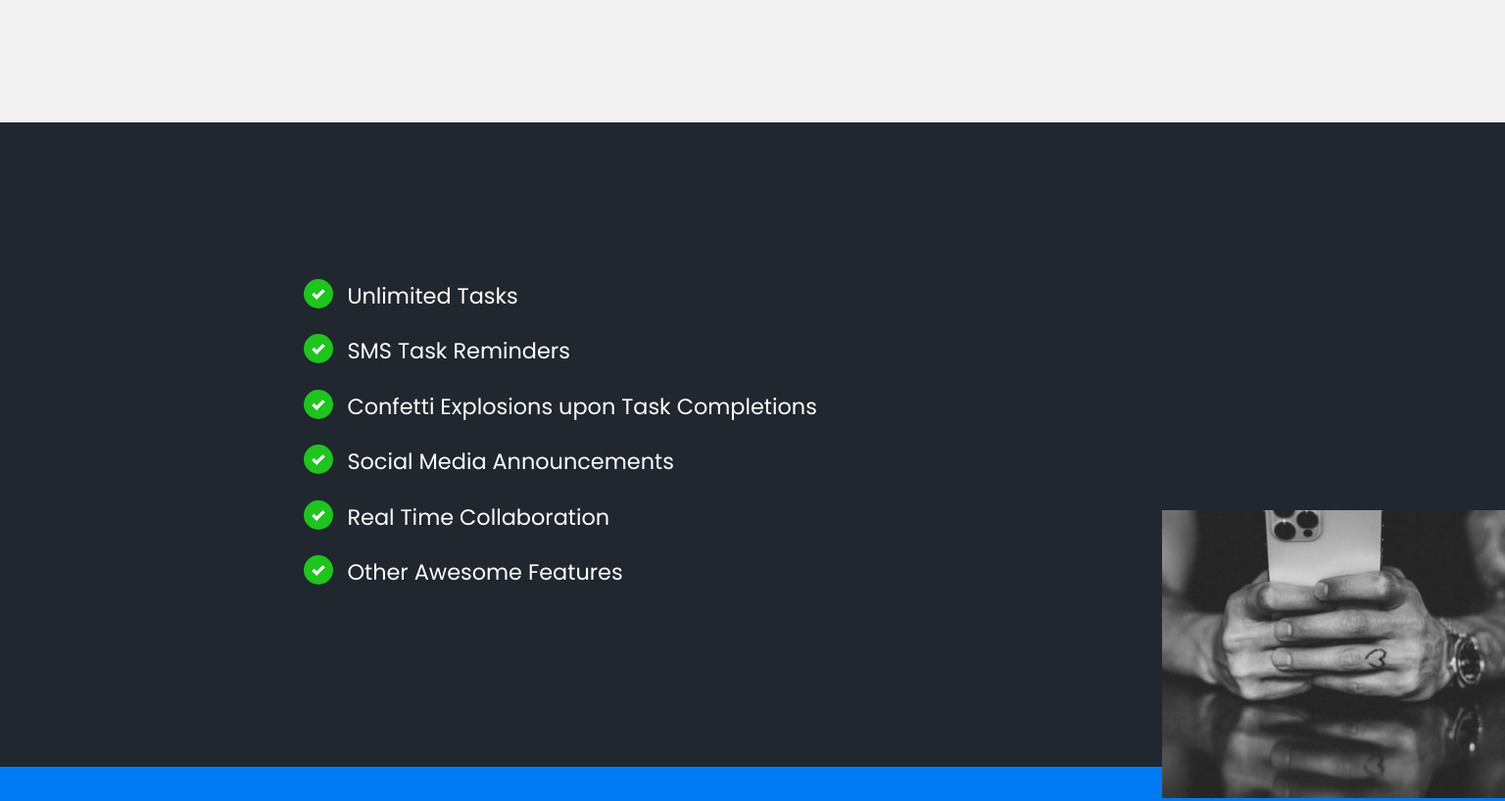
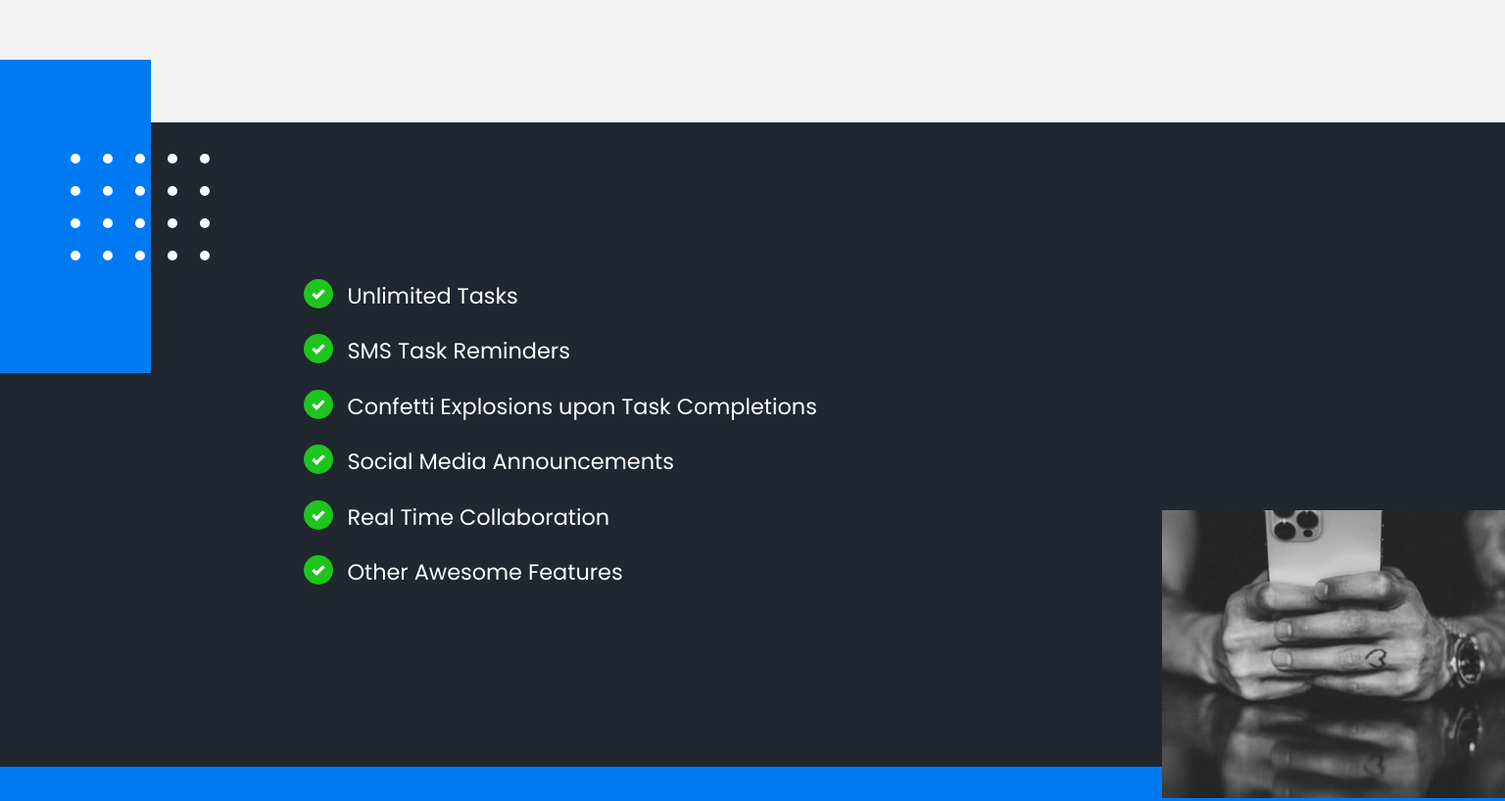
Before and after one commit to brettl1991/Landing-Page, a plain HTML site: page index.html in a window 1536 px wide. Shown: the part 660-1478 px from the top of the page at 98% size. Drawn offline with Linux system fonts and the light colour scheme.

Commit message:
Styling for wider screens

```diff
--- a/Css/main.scss
+++ b/Css/main.scss
@@ -292,7 +292,6 @@ nav {
   .container {
     width: 1080px;
     margin: 0 auto;
-
   }
 
   section {
@@ -303,8 +302,6 @@ nav {
     display: flex;
     justify-content: space-between;
     text-align: left;
-  }
-
     .left-col {
       margin: 3em 3em 0 5em;
 
@@ -381,3 +378,28 @@ ul.features-list {
       height: 100%;
     }
   }
+}
+
+@media only screen and (min-width: 1450px) {
+  .features-section {
+    &:before {
+      content: "";
+      position: absolute;
+      width: 10%;
+      height: 20em;
+      background: var(--primary-color);
+      left: 0;
+      top: -4em;
+    }
+
+    &:after {
+      content: "";
+      position: absolute;
+      width: 200px;
+      height: 20em;
+      background: url("../images/dots.svg") no-repeat;
+      left: 4.5em;
+      top: 2em;
+    }
+  }
+}
--- a/index.html
+++ b/index.html
@@ -34,7 +34,6 @@
           <ul class="seconday-nav">
             <li><a href="#">Contact</a></li>
             <li class="go-premium-cta"><a href="#">Go Premium</a></li>
-            <li><a href="#">Pricing</a></li>
           </ul>
         </nav>
       </div>
```
Also changed, not shown: Css/main.css, 1 other file. Lines whose indentation alone changed are shown as unchanged.
